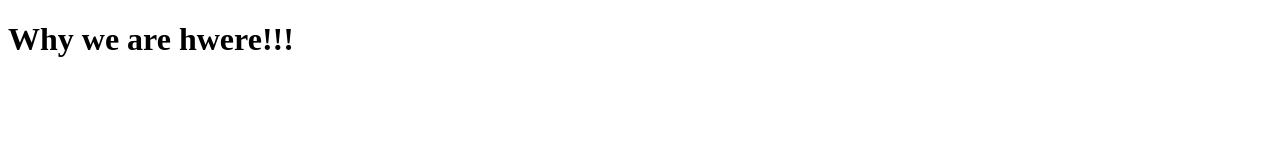
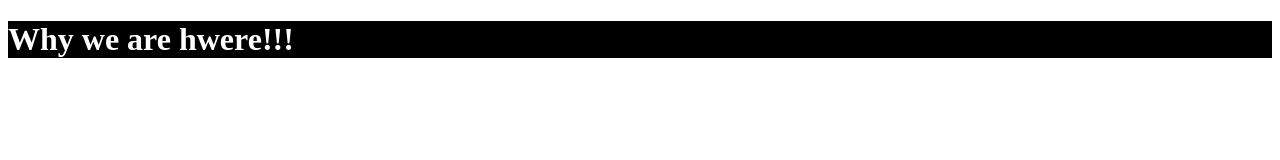
Before and after one commit to rajveer19990110/ReactFirstApp, a plain HTML site: page index.html in a window 1280 px wide. Drawn offline with Linux system fonts and the light colour scheme.

Commit message:
Added a css b rajveer

```diff
--- a/index.html
+++ b/index.html
@@ -4,6 +4,7 @@
     <meta charset="UTF-8">
     <meta name="viewport" content="width=device-width, initial-scale=1.0">
     <title>Document</title>
+    <link rel="stylesheet" href="style.css">
 </head>
 <body>
     <!-- added a navbar session by rajveer -->
--- /dev/null
+++ b/style.css
@@ -0,0 +1,4 @@
+h1{
+    background-color: black;
+    color: white;
+}
```
